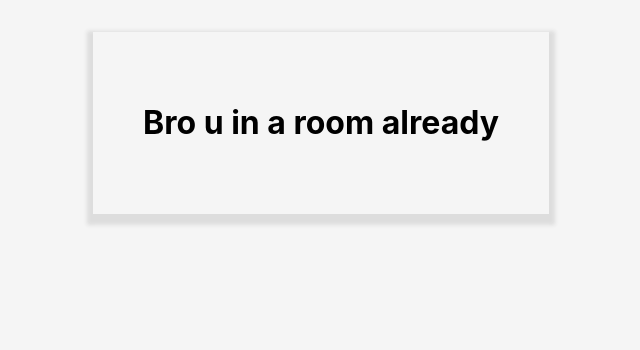
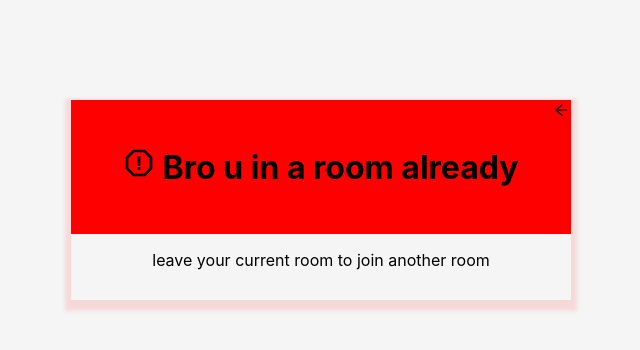
Before and after one commit to jagmeet18/front-end, a React (Create React App) app: page /popup in a window 1280 px wide. Shown: the top 350 px of the page, without its empty margins (319-959 px from the left). Built offline with nearby package versions, Linux system fonts and the light colour scheme.

Commit message:
Popup css and code

```diff
--- a/src/index.css
+++ b/src/index.css
@@ -153,3 +153,47 @@ input{
   color: crimson; */
   color: black;
 }
+.errormsg{
+  color: red;
+}
+.container2{
+  width: 100%;
+  display: flex;
+  flex-direction: column;
+  align-items: center;
+}
+.box{
+  /* padding: 20px; */
+  align-items: center;
+  height: 200px;
+  width: 500px;
+  margin-top: 100px;
+  box-shadow: 0px 5px 4px 6px rgba(255, 0, 0, 0.116);
+  text-align: center;
+}
+.smallBox{
+  text-align: center;
+  border: red solid 2px;
+  color: black;
+  height: 130px;
+  background-color: red;
+  display: flex;
+  align-items: center;
+}
+.back{
+  float: right;
+  height: 130px;
+  background-color: red;
+  border: red solid 2px;
+}
+
+.smallBox2{
+  align-items: center;
+}
+.error{
+  margin-left: 50px;
+}
+.cancel{
+  background-color: red;
+  text-align: right;
+}
--- a/src/popup.js
+++ b/src/popup.js
@@ -1,8 +1,25 @@
+// import { FaBeer } from 'react-icons/fa'
+import {BiErrorAlt} from 'react-icons/bi'
+import {AiOutlineArrowLeft} from 'react-icons/ai'
+// import SignUp from './signup'
+import { Link } from 'react-router-dom'
+import { useHistory } from 'react-router-dom'
+
 const PopUp = () => {
+    const history = useHistory();
+    const backbtn = () =>{
+        history.push(`/signup`)
+    }
     return (
-        <div className="container" >
-            <div className="form">
-                    <h1>Bro u in a room already</h1>
+        <div className="container2">
+            <div className="box">
+                 <div className="back" id='btn'onClick={backbtn}><AiOutlineArrowLeft></AiOutlineArrowLeft></div>
+                <div className="smallBox">
+                    < h1 className='error'> <BiErrorAlt></BiErrorAlt> Bro u in a room already </h1>
+                </div>
+                <div className="smallbox2">
+                    <p> leave your current room to join another room </p>
+                </div>
             </div>
         </div>
      );
--- a/src/signup.js
+++ b/src/signup.js
@@ -69,7 +69,6 @@ const SignUp = () => {
 
     useEffect(() => {
         // history.push(`/profile/${user.username}`)
-        console.log(user);
     },[user]);
 
 
```
